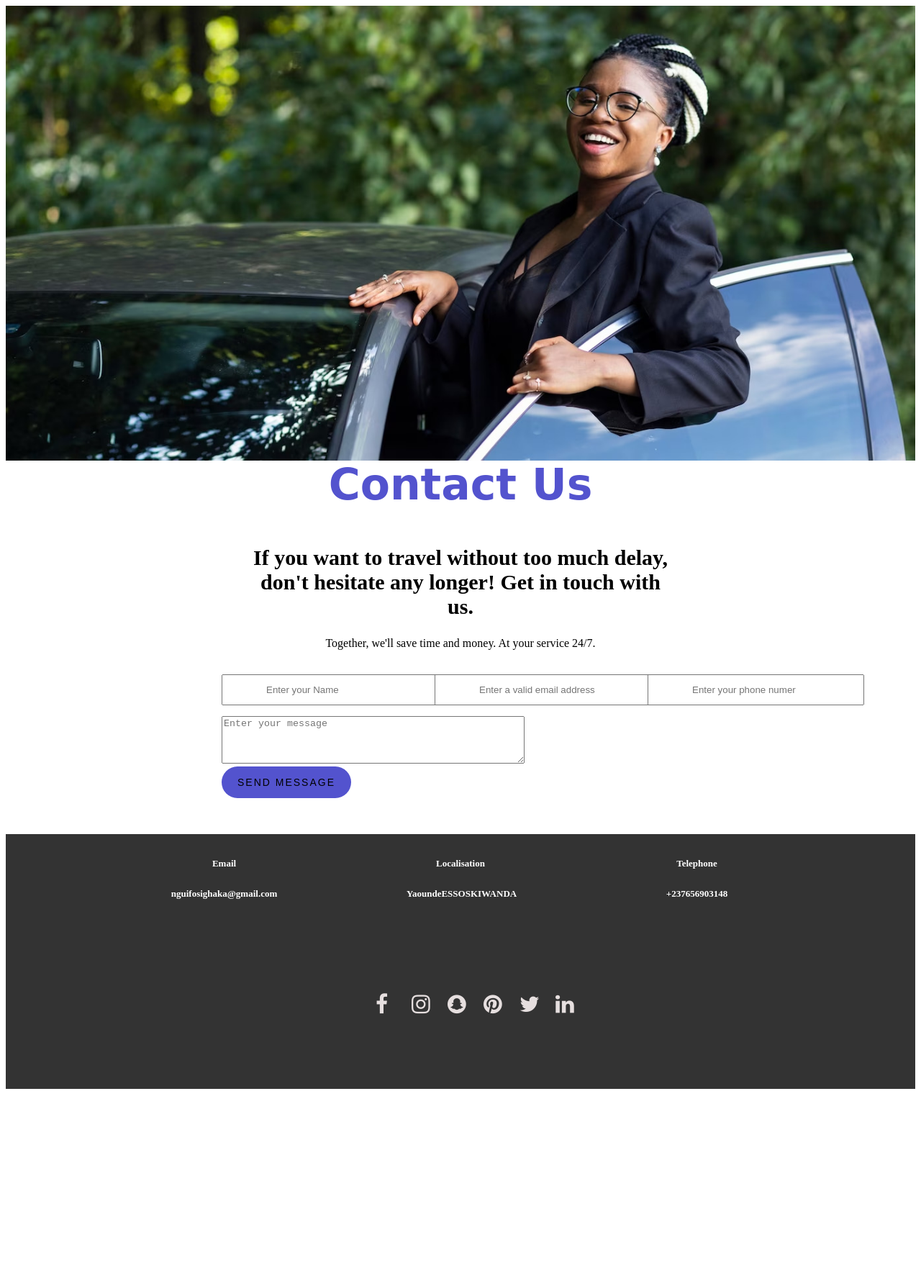
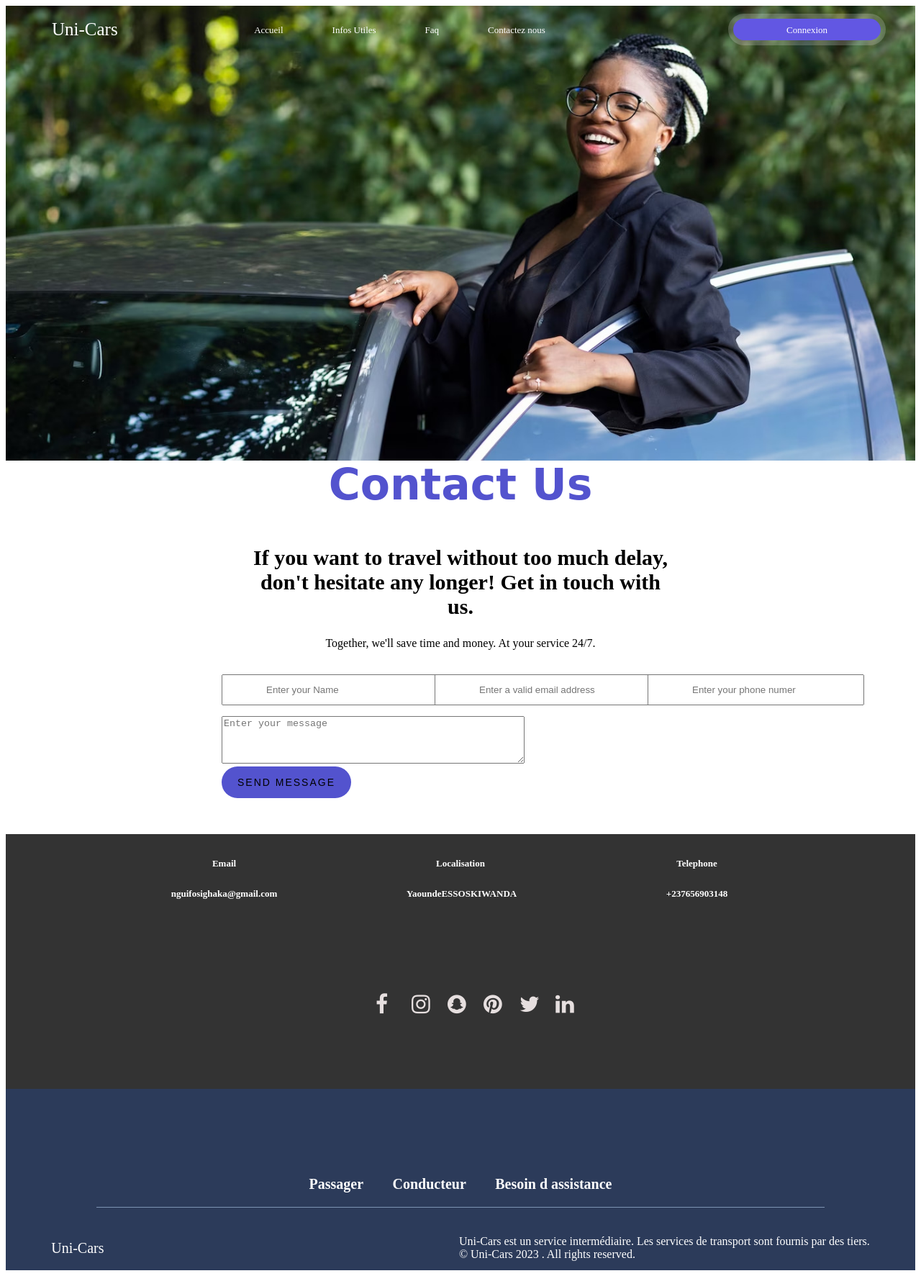
Before and after one commit to MaximeYene/hackathon-Project, a plain HTML site: page contactenous.html in a window 1280 px wide. Shown: the top 1773 px of the page at 72% size. Before the commit the page ends 1521 px from the top, so only its background shows below. Drawn offline with Linux system fonts and the light colour scheme.

Commit message:
ajout navbar et footer

```diff
--- a/assets/css/contacnous.css
+++ b/assets/css/contacnous.css
@@ -1,5 +1,65 @@
 body{
 
+}
+.navbar {
+    width: 100%;
+    height: 15px;
+    position: fixed;
+    z-index: 1;
+    display: flex;
+    justify-content: space-between;
+    background-color: var(--blue-fist-color);
+    align-items: center;
+    padding: 2% 0;
+}
+.navbar-part1{
+    width: 20%;
+}
+.navbar a{
+    text-decoration: none;
+    color: #fff;
+}
+.navbar-logo {
+    width: 15%36;
+    margin-left: 5%;
+    text-align: center;
+}
+.navbar-logo a{
+    font-size: 25px;
+}
+.navbar-part2{
+    display: flex;
+}
+.navbar-list {
+    width: 50%;
+    text-align: center;
+}
+.navbar-list a {
+    margin: 0 5%;
+    font-size: 13px;
+    transition: 1s;
+}
+.navbar-list a:hover{
+    border-bottom: 1px solid #4DB7FE;
+}
+.popup svg {
+    display: none;
+}
+.navbar-contact {
+    width: 15%;
+    margin-right: 5%;
+    text-align: center;
+    border-radius: 50px;
+    padding: .5%;
+    background-color: #6257e3;
+    box-shadow: 0px 0px 0px 7px rgba(255,255,255,0.2);
+    transition: .2s;
+}
+.navbar-contact:hover{
+    transform: scale(1.03);
+}
+.navbar-contact a{
+    font-size: 13px;
 }
 
 .premierimage img{
@@ -133,7 +193,6 @@ margin: 34px;
     .formulairee{
      display: flex;
      flex-direction: column;
-     margin-left: ;
     }
     .layout-1 .contact{
         font-size: 24px;
@@ -141,7 +200,49 @@ margin: 34px;
     .premierimage img {
         width: 100%;
     }
-    .formulairee .group-4{
 
-    }
 }
+
+.footer{
+    background-color: #2C3B5A;
+}
+.footer-container{
+    display: flex;
+    justify-content: center;
+    align-items: center;
+    padding: 2% 0;
+}
+.footer-part1 {
+    width: 80%;
+    display: flex;
+    justify-content: center;
+    border-bottom: 1px solid #7d93b2;
+    text-align: center;
+    padding-top: 6%;
+}
+.footer-part1 a{
+    text-decoration: none;
+    font-size: 20px;
+    padding: 2% 0;
+    margin: 0 2%;
+    color: #fff;
+    font-weight: 700;
+    transition: .2s;
+}
+.footer-part1 a:hover{
+    color: #566985;
+}
+.footer-footer{
+    display: flex;
+    color: #fff;
+    justify-content: space-between;
+    align-items: center;
+    margin: 0 5%;
+    padding: 1% 0;
+}
+.footer-img{
+    font-size: 20px;
+}
+.footer-footer-reserved{
+    font-size: 13px;
+}
--- a/contactenous.html
+++ b/contactenous.html
@@ -14,7 +14,31 @@
     <title>Document</title>
 </head>
 
+
 <body>
+    <div class="navbar">
+        <div class="navbar-logo">
+            <a href="#">Uni-Cars</a>
+        </div>
+        <div class="navbar-list" id="menuList">
+            <a href="#">Accueil</a>
+            <a href="#">Infos Utiles</a>
+            <a href="#">Faq</a>
+            <a href="#">Contactez nous</a>
+        </div>
+        <div class="popup" onclick="togglemenu()">
+            <svg xmlns="http://www.w3.org/2000/svg" width="40" height="40" viewBox="0 0 24 24">
+                <g id="feBar0" fill="none" fill-rule="evenodd" stroke="none" stroke-width="1">
+                    <g id="feBar1" fill="white">
+                        <path id="feBar2" d="M3 16h18v2H3v-2Zm0-5h18v2H3v-2Zm0-5h18v2H3V6Z" />
+                    </g>
+                </g>
+            </svg>
+        </div>
+        <div class="navbar-contact">
+            <a href="#">Connexion</a>
+        </div>
+    </div>
     <div class="premierimage">
         <img src="assets/images/smiley-femme-posant-sa-toute-nouvelle-voiture_23-2148685338.jpeg" alt=" image">
     </div>
@@ -114,6 +138,30 @@
             </div>
         </div>
     </div>
+    <div class="footer">
+        <div class="footer-container">
+            <div class="footer-part1">
+                <a href="#">Passager</a>
+                <a href="#">Conducteur</a>
+                <a href="#">Besoin d assistance</a>
+            </div>
+        </div>
+        <div class="footer-footer">
+            <div class="footer-footer-part1">
+                <div class="footer-img">
+                    Uni-Cars
+                </div>
+            </div>
+            <div class="footer-footer-part2">
+                <div class="footer-footer-reserved1">
+                    Uni-Cars est un service intermédiaire. Les services de transport sont fournis par des tiers.
+                </div>
+                <div class="footer-footer-reserved2">
+                    © Uni-Cars 2023 . All rights reserved.
+                </div>
+            </div>
+        </div>
+    </div>
 </body>
 
 </html>
```
